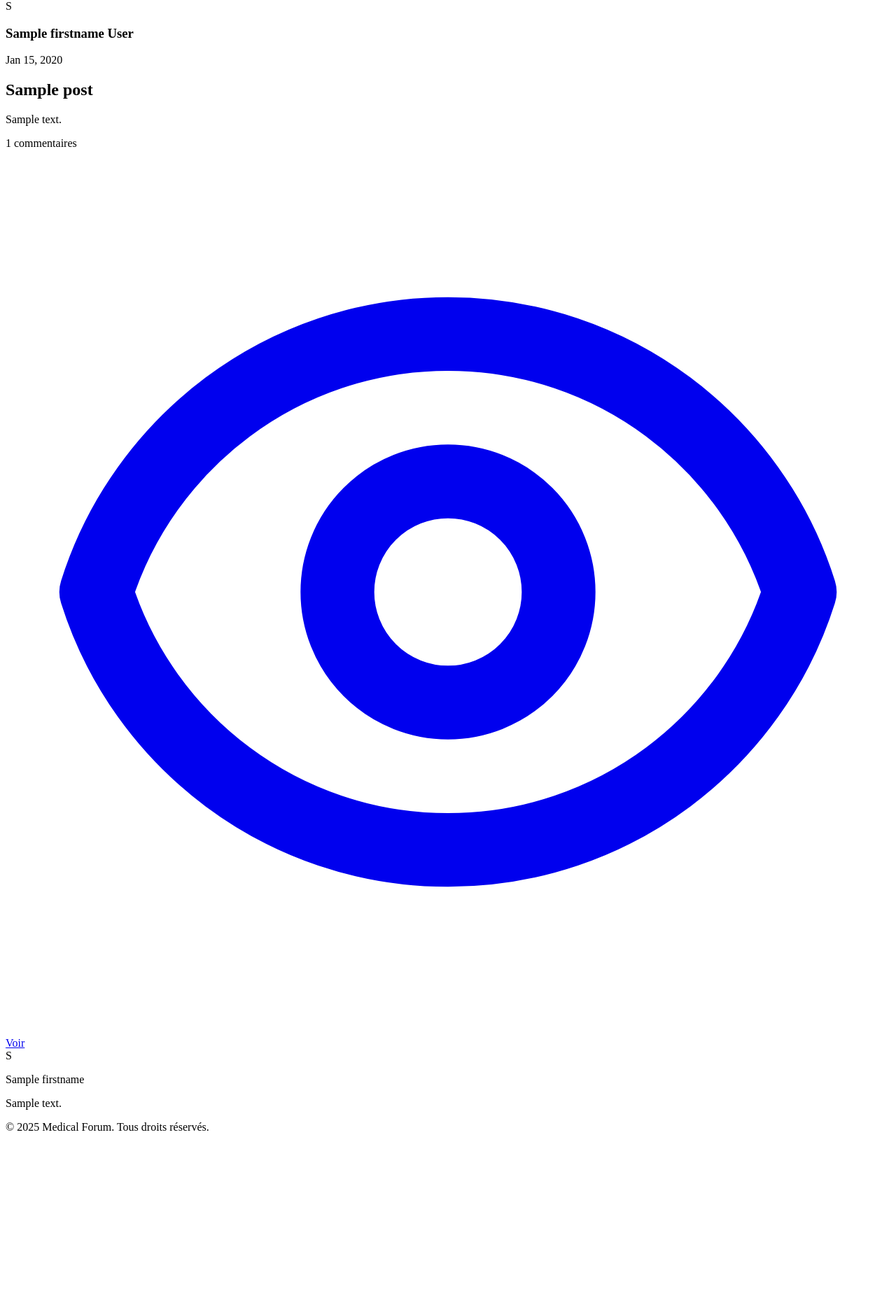
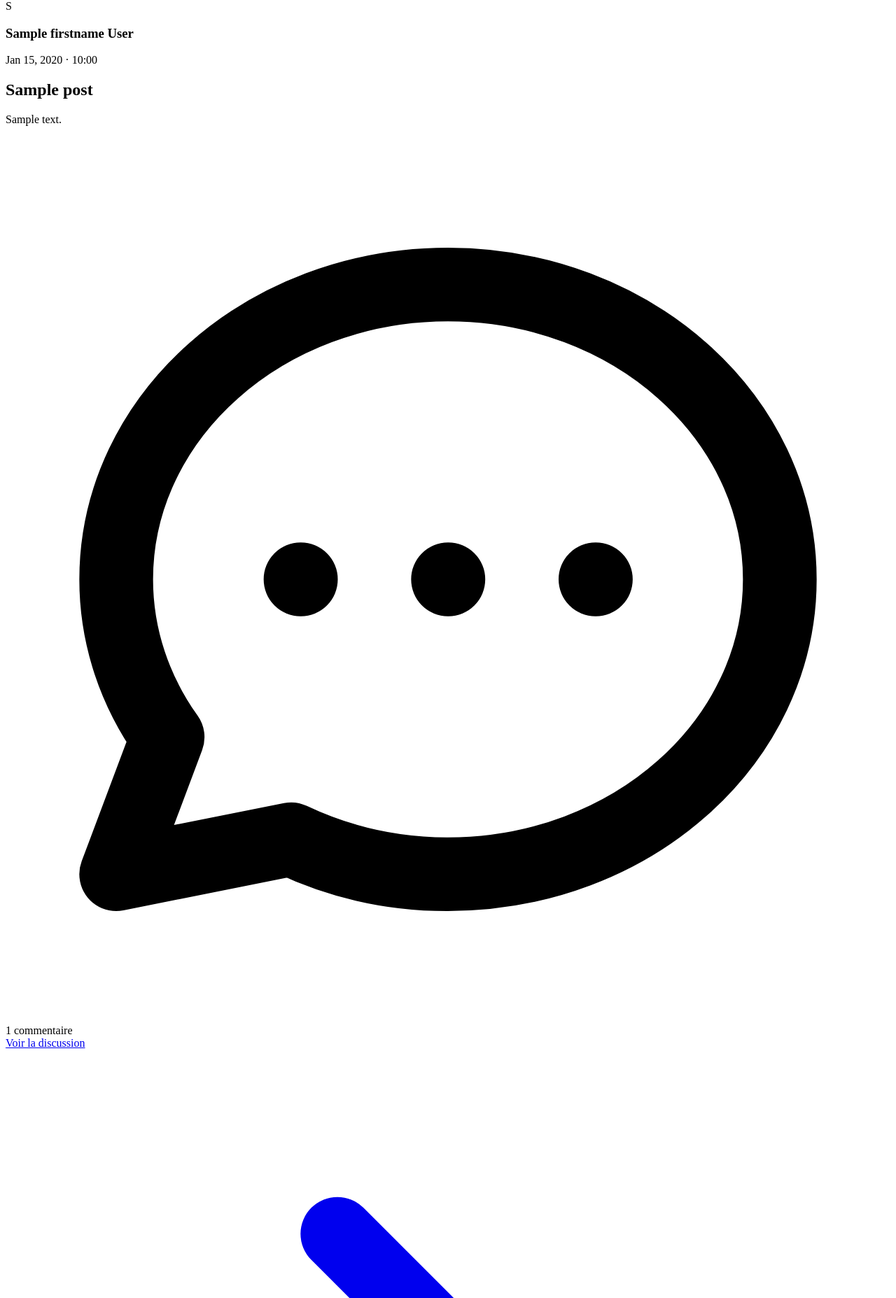
Before and after one commit to CheikhTourad19/info1-2-SOS-HELP, a Symfony app: template templates/patient/index.html.twig in a window 1280 px wide. Shown: the part 65-1920 px from the top of the page at 70% size. Before the commit the page ends 1681 px from the top, so only its background shows below. Run offline with Twig, Linux system fonts and the light colour scheme; the template is opened without the code that fills it: most values are stand-ins (such as "Sample title", 1, 10 or a date in 2020); some libraries are stand-ins or nearby versions.

Commit message:
posts comments and reply

```diff
--- a/templates/patient/index.html.twig
+++ b/templates/patient/index.html.twig
@@ -1,65 +1,74 @@
 {% extends 'patient/base.patient.html.twig' %}
 
 {% block content %}
-    <div class="space-y-6 max-w-2xl mx-auto">
+    <div class="max-w-2xl mx-auto space-y-6 px-4 sm:px-0">
         {% for post in posts %}
-            <div class="bg-white rounded-lg shadow-md overflow-hidden border border-gray-100">
+            <div class="bg-white rounded-xl shadow-sm overflow-hidden border border-gray-100 hover:shadow-md transition-shadow duration-200">
                 <!-- Post Header -->
-                <div class="p-4 flex items-center space-x-3">
-                    <div class="h-10 w-10 rounded-full bg-indigo-100 flex items-center justify-center text-indigo-600 font-bold">
+                <div class="p-5 flex items-center space-x-3">
+                    <div class="h-10 w-10 rounded-full bg-gradient-to-br from-indigo-100 to-purple-100 flex items-center justify-center text-indigo-600 font-bold shadow-inner">
                         {{ post.author.firstname|first|upper }}
                     </div>
-                    <div>
-                        <h3 class="font-semibold text-gray-900">{{ post.author.firstname }} {{ post.author.lastname }}</h3>
-                        <p class="text-xs text-gray-500">{{ post.createdAt|date('M d, Y') }}</p>
+                    <div class="flex-1 min-w-0">
+                        <h3 class="font-semibold text-gray-900 truncate">{{ post.author.firstname }} {{ post.author.lastname }}</h3>
+                        <p class="text-xs text-gray-500">{{ post.createdAt|date('M d, Y') }} · {{ post.createdAt|date('H:i') }}</p>
                     </div>
                 </div>
 
                 <!-- Post Content -->
-                <div class="px-4 pb-3">
-                    <h2 class="font-bold text-lg mb-2 text-gray-800">{{ post.title }}</h2>
-                    <p class="text-gray-700 whitespace-pre-line">{{ post.content }}</p>
+                <div class="px-5 pb-4">
+                    <h2 class="font-bold text-xl mb-2 text-gray-800">{{ post.title }}</h2>
+                    <p class="text-gray-700 whitespace-pre-line leading-relaxed">{{ post.content }}</p>
                 </div>
 
-
-                <div class="px-4 py-2 border-t border-gray-100 text-sm text-gray-500 flex justify-between items-center">
-                    <span>{{ post.comments|length }} commentaires</span>
-                    <a href="{{ path('app_post_show', {'id': post.id}) }}" class="inline-flex items-center px-3 py-1.5 bg-indigo-600 text-white text-sm font-medium rounded-md hover:bg-indigo-700 focus:outline-none focus:ring-2 focus:ring-offset-2 focus:ring-indigo-500">
+                <!-- Post Actions -->
+                <div class="px-5 py-3 border-t border-gray-100 flex justify-between items-center bg-gray-50/50">
+                    <div class="flex items-center text-sm text-gray-500">
                         <svg xmlns="http://www.w3.org/2000/svg" class="h-4 w-4 mr-1" fill="none" viewBox="0 0 24 24" stroke="currentColor">
-                            <path stroke-linecap="round" stroke-linejoin="round" stroke-width="2" d="M15 12a3 3 0 11-6 0 3 3 0 016 0z" />
-                            <path stroke-linecap="round" stroke-linejoin="round" stroke-width="2" d="M2.458 12C3.732 7.943 7.523 5 12 5c4.478 0 8.268 2.943 9.542 7-1.274 4.057-5.064 7-9.542 7-4.477 0-8.268-2.943-9.542-7z" />
+                            <path stroke-linecap="round" stroke-linejoin="round" stroke-width="2" d="M8 12h.01M12 12h.01M16 12h.01M21 12c0 4.418-4.03 8-9 8a9.863 9.863 0 01-4.255-.949L3 20l1.395-3.72C3.512 15.042 3 13.574 3 12c0-4.418 4.03-8 9-8s9 3.582 9 8z" />
                         </svg>
-                        Voir
+                        <span>{{ post.comments|length }} {{ post.comments|length == 1 ? 'commentaire' : 'commentaires' }}</span>
+                    </div>
+                    <a href="{{ path('app_post_show', {'id': post.id}) }}" class="inline-flex items-center px-3 py-1.5 bg-gradient-to-br from-indigo-600 to-purple-600 text-white text-sm font-medium rounded-lg hover:shadow-md transition-all duration-200 focus:outline-none focus:ring-2 focus:ring-offset-2 focus:ring-indigo-500">
+                        Voir la discussion
+                        <svg xmlns="http://www.w3.org/2000/svg" class="h-4 w-4 ml-1" fill="none" viewBox="0 0 24 24" stroke="currentColor">
+                            <path stroke-linecap="round" stroke-linejoin="round" stroke-width="2" d="M9 5l7 7-7 7" />
+                        </svg>
                     </a>
                 </div>
 
-
                 <!-- Comments Preview -->
                 {% if post.comments|length > 0 %}
-                    <div class="bg-gray-50 px-4 py-3 space-y-3">
+                    <div class="bg-gray-50/50 px-5 py-3 space-y-3 border-t border-gray-100">
                         {% for comment in post.comments|slice(0, 2) %}
-                            <div class="flex space-x-2">
-                                <div class="h-8 w-8 rounded-full bg-indigo-50 flex items-center justify-center text-indigo-500 text-xs font-bold">
+                            <div class="flex space-x-3">
+                                <div class="flex-shrink-0 h-8 w-8 rounded-full bg-gradient-to-br from-indigo-50 to-purple-50 flex items-center justify-center text-indigo-500 text-xs font-bold shadow-inner">
                                     {{ comment.author.firstname|first|upper }}
                                 </div>
-                                <div class="flex-1">
-                                    <div id="comment-{{ comment.id }}" class="bg-white rounded-lg shadow-sm p-4 border border-gray-100">
-                                        <p class="font-medium text-sm">{{ comment.author.firstname }}</p>
-                                        <p class="text-gray-700 text-sm">{{ comment.content }}</p>
+                                <div class="flex-1 min-w-0">
+                                    <div class="bg-white rounded-lg p-3 shadow-xs">
+                                        <div class="flex items-baseline justify-between">
+                                            <p class="font-medium text-sm text-gray-900">{{ comment.author.firstname }}</p>
+                                            <span class="text-xs text-gray-400">{{ comment.createdAt|date('H:i') }}</span>
+                                        </div>
+                                        <p class="text-gray-700 text-sm mt-1">{{ comment.content }}</p>
                                     </div>
                                 </div>
                             </div>
                         {% endfor %}
 
                         {% if post.comments|length > 2 %}
-                            <a href="{{ path('app_post_show', {'id': post.id}) }}" class="text-indigo-600 text-sm font-medium hover:underline">
-                                Voir les {{ post.comments|length - 2 }} autres commentaires...
-                            </a>
+                            <div class="pt-1">
+                                <a href="{{ path('app_post_show', {'id': post.id}) }}" class="text-indigo-600 hover:text-indigo-800 text-sm font-medium inline-flex items-center transition-colors duration-150">
+                                    Voir les {{ post.comments|length - 2 }} autres commentaires
+                                    <svg xmlns="http://www.w3.org/2000/svg" class="h-4 w-4 ml-1" fill="none" viewBox="0 0 24 24" stroke="currentColor">
+                                        <path stroke-linecap="round" stroke-linejoin="round" stroke-width="2" d="M9 5l7 7-7 7" />
+                                    </svg>
+                                </a>
+                            </div>
                         {% endif %}
                     </div>
                 {% endif %}
-
-
             </div>
         {% endfor %}
     </div>
```
Also changed, not shown: templates/patient/post/show.html.twig (+71 -35 lines).
